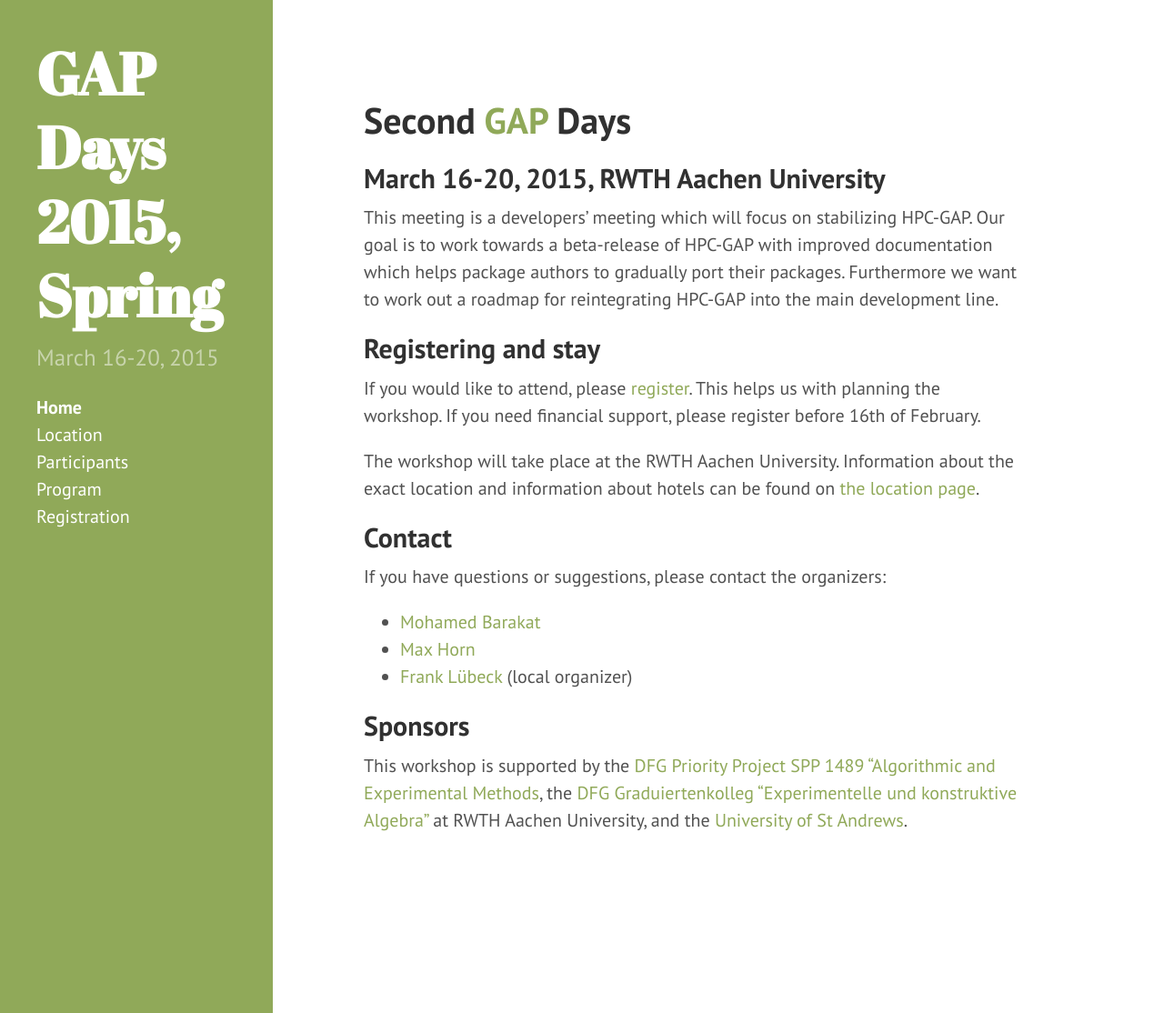
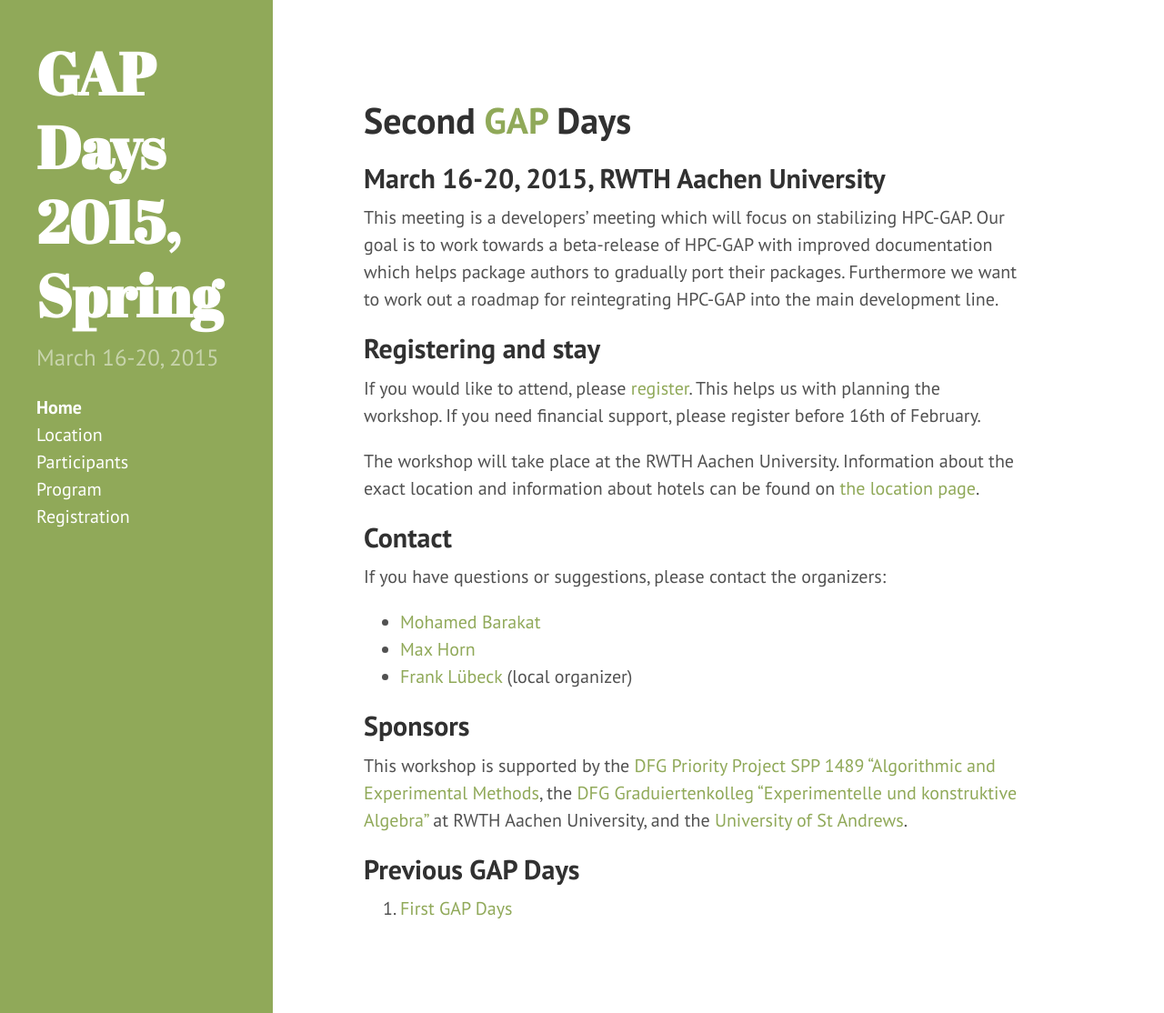
Before and after one commit to gapdays/gapdays2015-spring, a Jekyll site: the page built from index.md, in a window 1280 px wide and 1114 px high. Shown: the whole window at 91% size. Built offline with Jekyll 4.4.1, drawn with Linux system fonts in a browser that asks for light colours; Markdown is read by kramdown in place of the engine named in the settings.

Commit message:
added previous GAP Days

```diff
--- a/index.md
+++ b/index.md
@@ -53,3 +53,12 @@ If you have questions or suggestions, please contact the organizers:
 
 This workshop is supported by the
 [DFG Priority Project SPP 1489 "Algorithmic and Experimental Methods](http://www.computeralgebra.de/), the [DFG Graduiertenkolleg "Experimentelle und konstruktive Algebra"](http://www.math.rwth-aachen.de/~Graduiertenkolleg/) at RWTH Aachen University, and the [University of St Andrews](http://www.st-andrews.ac.uk).
+
+## Previous GAP Days
+
+<ol>
+  <li>
+    <strong></strong>
+    <a href="http://gapdays2014.coxeter.de/">First GAP Days</a>
+  </li>
+</ol>
```
